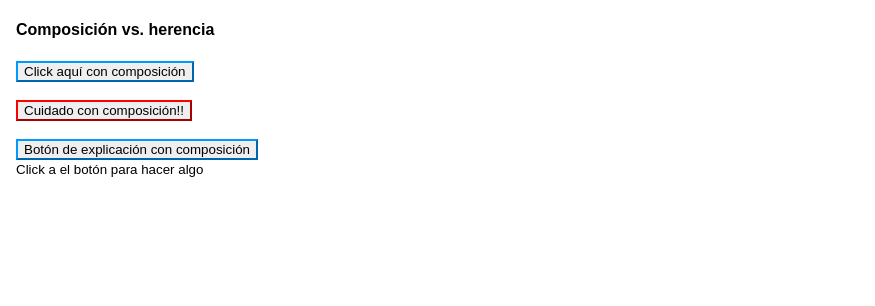
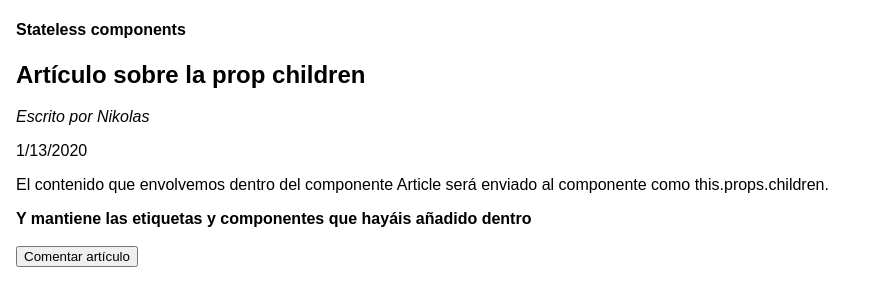
Before and after one commit to nikosantis/react-practice, a React (Create React App) app: page / in a window 1280 px wide. Shown: the top 306 px of the page, without its empty margins (0-875 px from the left). Built offline with nearby package versions, Linux system fonts and the light colour scheme.

Commit message:
stateless component

```diff
--- a/src/App.js
+++ b/src/App.js
@@ -1,47 +1,64 @@
 import React, { Component } from 'react'
 
-class Button extends Component {
+// class Article extends Component {
+//   render () {
+//     return (
+//       <section>
+//         <h2>{this.props.title}</h2>
+//         <p><em>Escrito por {this.props.author}</em></p>
+//         <date>{this.props.date}</date>
+//         <article>
+//           {this.props.children}
+//         </article>
+//       </section>
+//     )
+//   }
+// }
 
-  render () {
-    return (
-      <button style={{ borderColor: this.props.borderColor, display: 'block' }}>
-        {this.props.label}
-      </button>
-    )
-  }
+const Article = props => {
+  return (
+    <section>
+      <h2>{props.title}</h2>
+      <p><em>Escrito por {props.author}</em></p>
+      <date>{props.date}</date>
+      <article>
+        {props.children}
+      </article>
+    </section>
+  )
 }
 
-Button.defaultProps = {
-  borderColor: '#09f'
-}
+// class Button extends Component {
+//   render () {
+//     return (
+//       <button style={{ borderColor: this.props.borderColor, display: 'block' }}>
+//         {this.props.label}
+//       </button>
+//     )
+//   }
+// }
 
-class ButtonDanger extends Component {
-  render () {
-    return <Button borderColor='red' label={this.props.label} />
-  }
-}
-
-class ButtonWithLegend extends Component {
-  render () {
-    return (
-      <div>
-        <Button label={this.props.label} borderColor={this.props.borderColor} />
-        <small>{this.props.legend}</small>
-      </div>
-    )
-  }
-}
+const Button = ({ borderColor, label }) => (
+  <button style={{ borderColor, display: 'block' }}>
+    {label}
+  </button>
+)
 
 class App extends Component {
   render () {
     return (
       <div className="App">
-        <h4>Composición vs. herencia</h4>
-        <Button label='Click aquí con composición' />
-        <br/>
-        <ButtonDanger label='Cuidado con composición!!' />
-        <br/>
-        <ButtonWithLegend label='Botón de explicación con composición' legend='Click a el botón para hacer algo' />
+        <h4>Stateless components</h4>
+        <Article
+          author='Nikolas'
+          date={new Date().toLocaleDateString()}
+          title='Artículo sobre la prop children'
+        >
+          <p>El contenido que envolvemos dentro del componente Article será enviado al componente como this.props.children.</p>
+          <strong>Y mantiene las etiquetas y componentes que hayáis añadido dentro</strong>
+        </Article>
+        <br />
+        <Button label='Comentar artículo' />
       </div>
     )
   }
```
